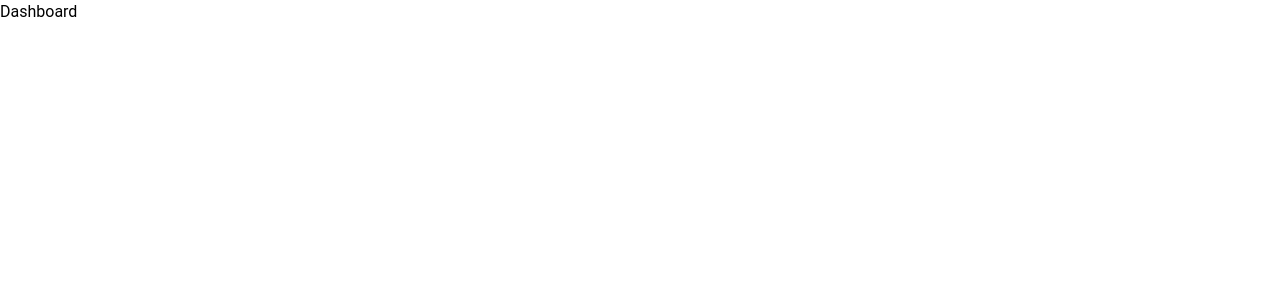
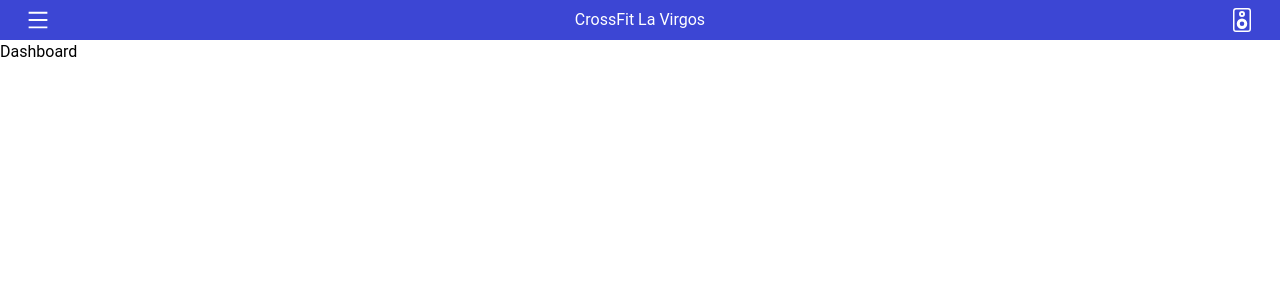
Before and after one commit to cperefer/boxUp_frontend, a React (Vite) app: page / in a window 1280 px wide. Shown: the top 300 px of the page. Built offline with nearby package versions, Linux system fonts and the light colour scheme.

Commit message:
feat: added Navbar component

```diff
--- a/package.json
+++ b/package.json
@@ -13,6 +13,7 @@
     "@tailwindcss/vite": "^4.1.16",
     "react": "^19.1.1",
     "react-dom": "^19.1.1",
+    "react-icons": "^5.5.0",
     "react-router": "^7.9.4",
     "sonner": "^2.0.7",
     "tailwindcss": "^4.1.16"
--- a/src/BoxUp.tsx
+++ b/src/BoxUp.tsx
@@ -1,9 +1,11 @@
 import { RouterProvider } from "react-router"
 import { appRouter } from "./router/AppRouter"
+import { Navbar } from "./Navbar"
 
 export const BoxUp = () => {
   return (
     <div className="flex flex-col">
+      <Navbar />
       <RouterProvider router={appRouter} />
     </div>
   )
--- /dev/null
+++ b/src/Navbar.tsx
@@ -0,0 +1,19 @@
+import { AiOutlineMenu } from 'react-icons/ai';
+import { BsSpeaker } from 'react-icons/bs';
+
+export const Navbar = () => {
+  return (
+    <div className="flex flex-row items-center justify-between px-2.5 bg-primary w-screen h-10 text-white">
+      <div className='h-full w-10 flex flex-row-reverse items-center text-2xl'>
+        <AiOutlineMenu />
+      </div>
+      <div className='h-full flex items-center'>
+        <p>CrossFit La Virgos</p>
+      </div>
+      <div className='h-full w-10 flex flex-row items-center text-2xl'>
+        <BsSpeaker />
+      </div>
+
+    </div>
+  )
+}
```
Also changed, not shown: 1 other file (tests, documents, lock files or other folders).
